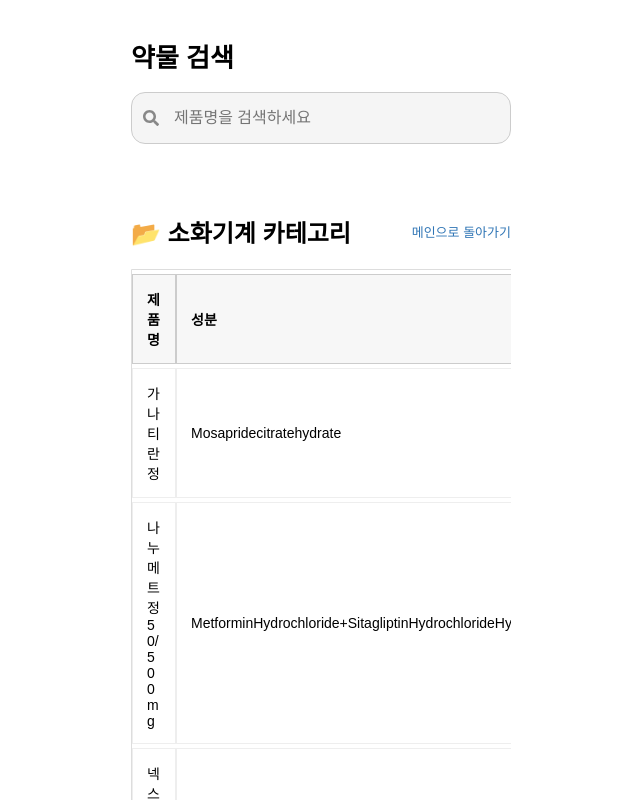
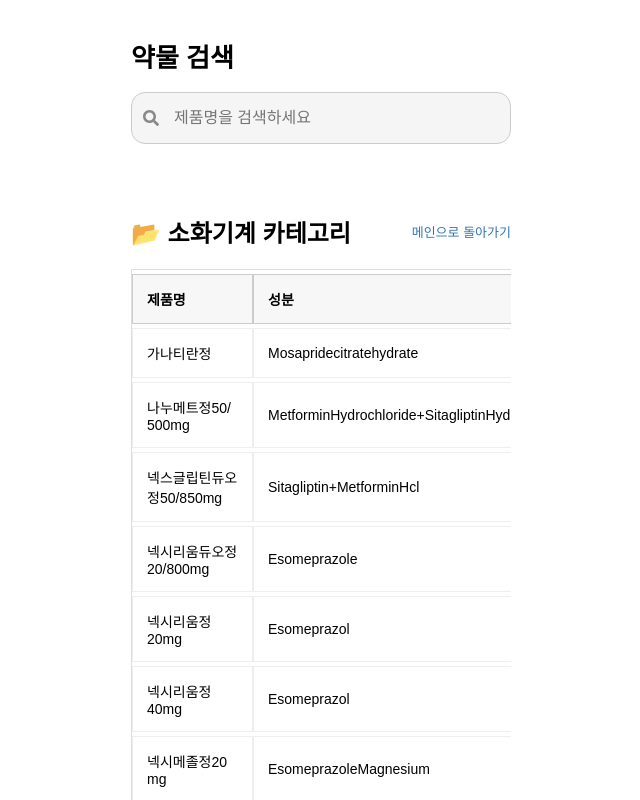
Before and after one commit to dasampharm/dasanpharm, a React (Create React App) app: page / in a window 1280 px wide. Both pictures are taken after a click on the button "소화기계". Shown: the top 800 px of the page, without its empty margins (319-959 px from the left). Built offline with nearby package versions, Linux system fonts and the light colour scheme.

Commit message:
Update App.js

```diff
--- a/src/App.js
+++ b/src/App.js
@@ -141,7 +141,7 @@ function App() {
                     left: 0,
                     background: "#f7f7f7",
                     zIndex: 2,
-                    maxWidth: "6.5ch",
+                    maxWidth: "80px",
                     wordBreak: "break-word"
                   }}>제품명</th>
                   {["성분", "용량", "제약사", "약가", "요율", "환산액", "품절", "비고"].map((label, i) => (
@@ -152,17 +152,23 @@ function App() {
               <tbody>
                 {getFilteredDrugs().map((drug, index) => (
                   <tr key={index}>
+
                                         <td style={{
   padding: "14px",
   border: "1px solid #eee",
-                      whiteSpace: "normal",
-                      wordBreak: "break-word",
-                      maxWidth: "80px",
+  maxWidth: "6.5em",                  // 글자 수 기반 너비 → 약 6~7자
+  whiteSpace: "normal",              // 줄바꿈 허용
+  overflowWrap: "break-word",        // 단어 안에서도 줄바꿈 허용
+  wordBreak: "keep-all",             // 한글 기준으로는 '단어 단위'로 줄바꿈
   position: "sticky",
   left: 0,
   background: "#fff",
   zIndex: 1
-                    }}>{drug["제품명"]}</td>
+}}>
+  {drug["제품명"]}
+</td>
+
+
                     <td style={{ padding: "14px", border: "1px solid #eee", whiteSpace: "nowrap" }}>{drug["성분"]}</td>
                     <td style={{ padding: "14px", border: "1px solid #eee", whiteSpace: "nowrap" }}>{drug["용량"]}</td>
                     <td style={{ padding: "14px", border: "1px solid #eee", whiteSpace: "nowrap" }}>{drug["제약사"]}</td>
```
Lines whose indentation alone changed are shown as unchanged.
